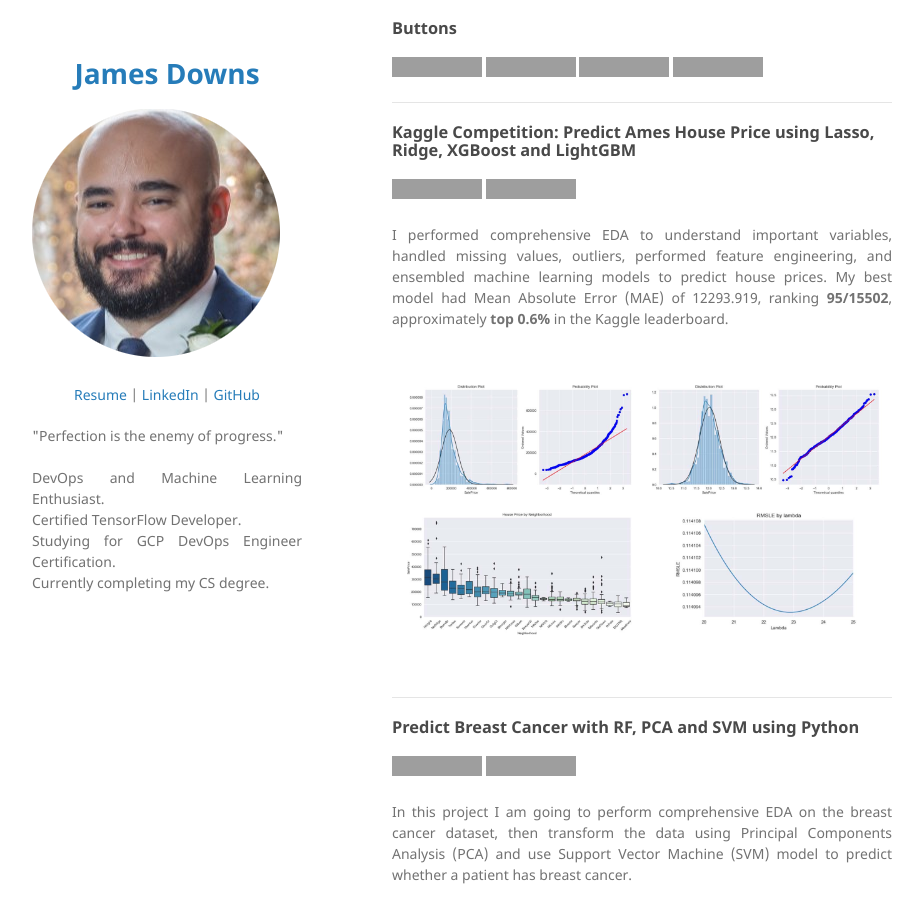
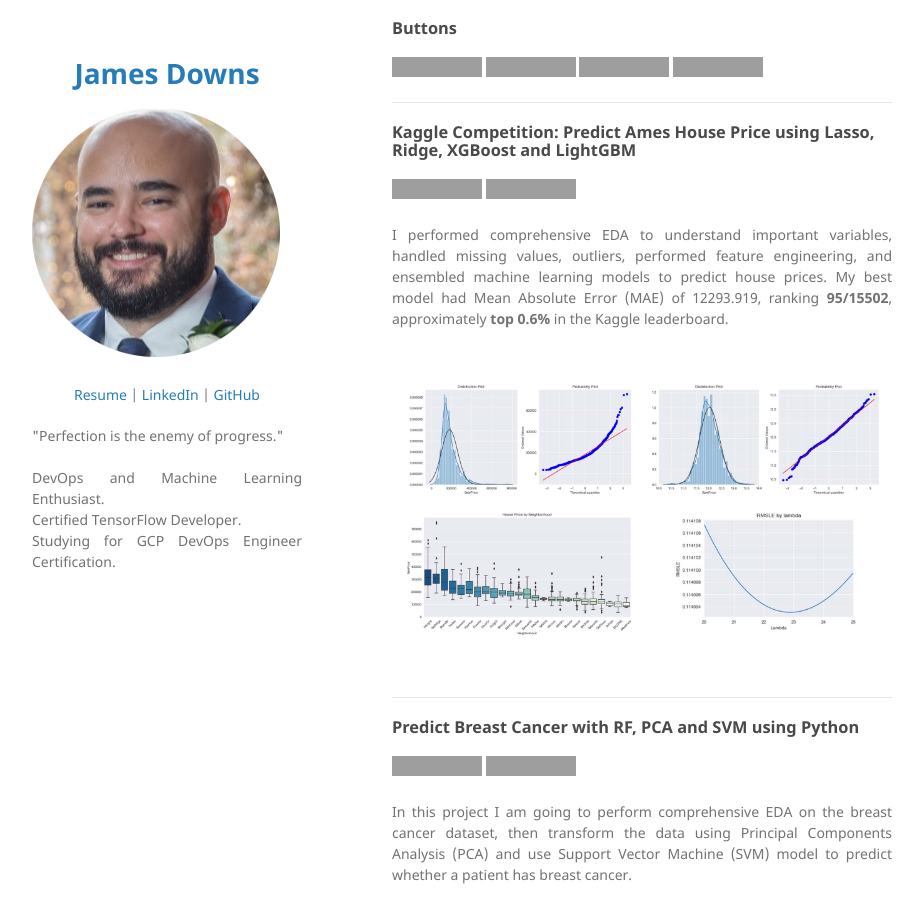
Before and after one commit to jrdowns/jrdowns.github.io, a Jekyll site: the page built from index.md, in a window 1280 px wide and 900 px high, scrolled down 317 px. Shown: the whole window, without its empty margins (178-1101 px from the left). Built offline with Jekyll 4.4.1, drawn with Linux system fonts in a browser that asks for light colours; our own code applies the rules of GitHub Pages for plain Markdown files; grey boxes are pictures that could not be loaded.

Commit message:
Update _config.yml

```diff
--- a/_config.yml
+++ b/_config.yml
@@ -17,8 +17,6 @@ description:
   Certified TensorFlow Developer.
   <br>
   Studying for GCP DevOps Engineer Certification.
-  <br>
-  Currently completing my CS degree.
   <br><br>
   </p>
 
```
